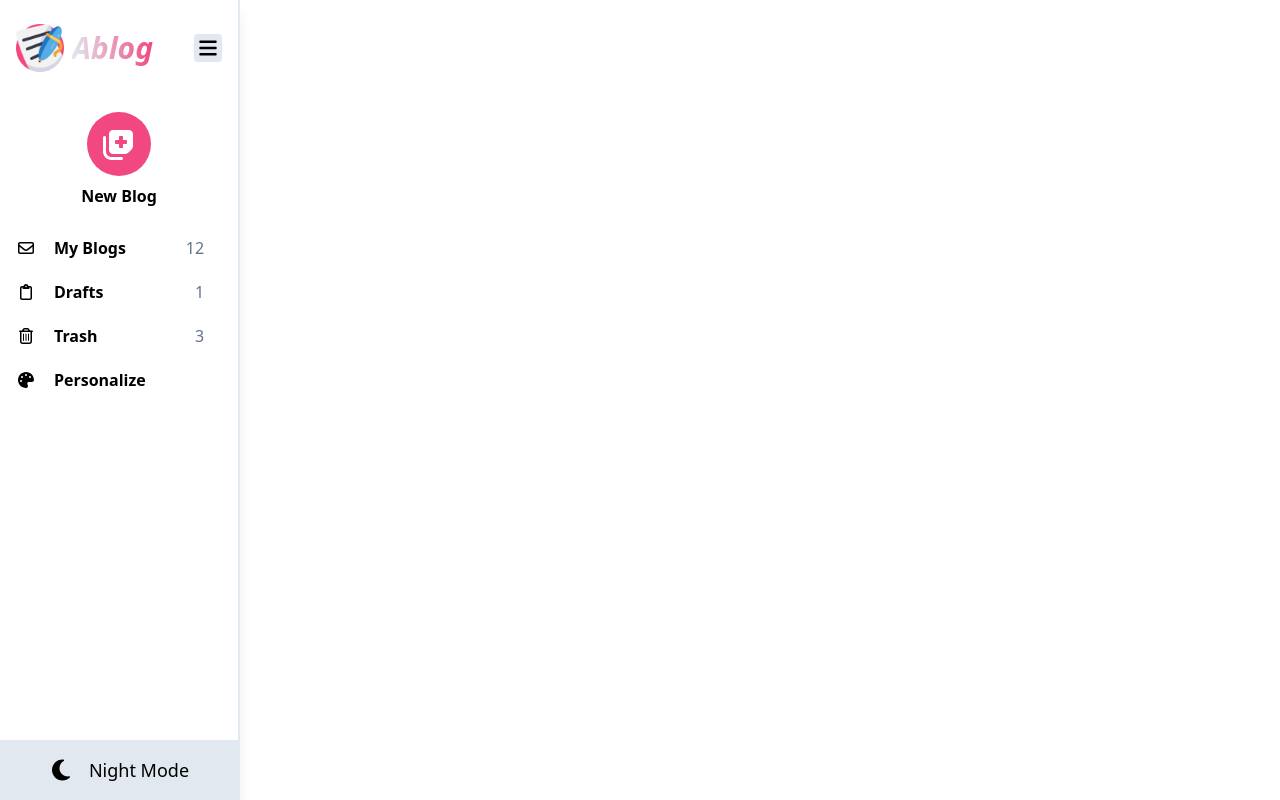
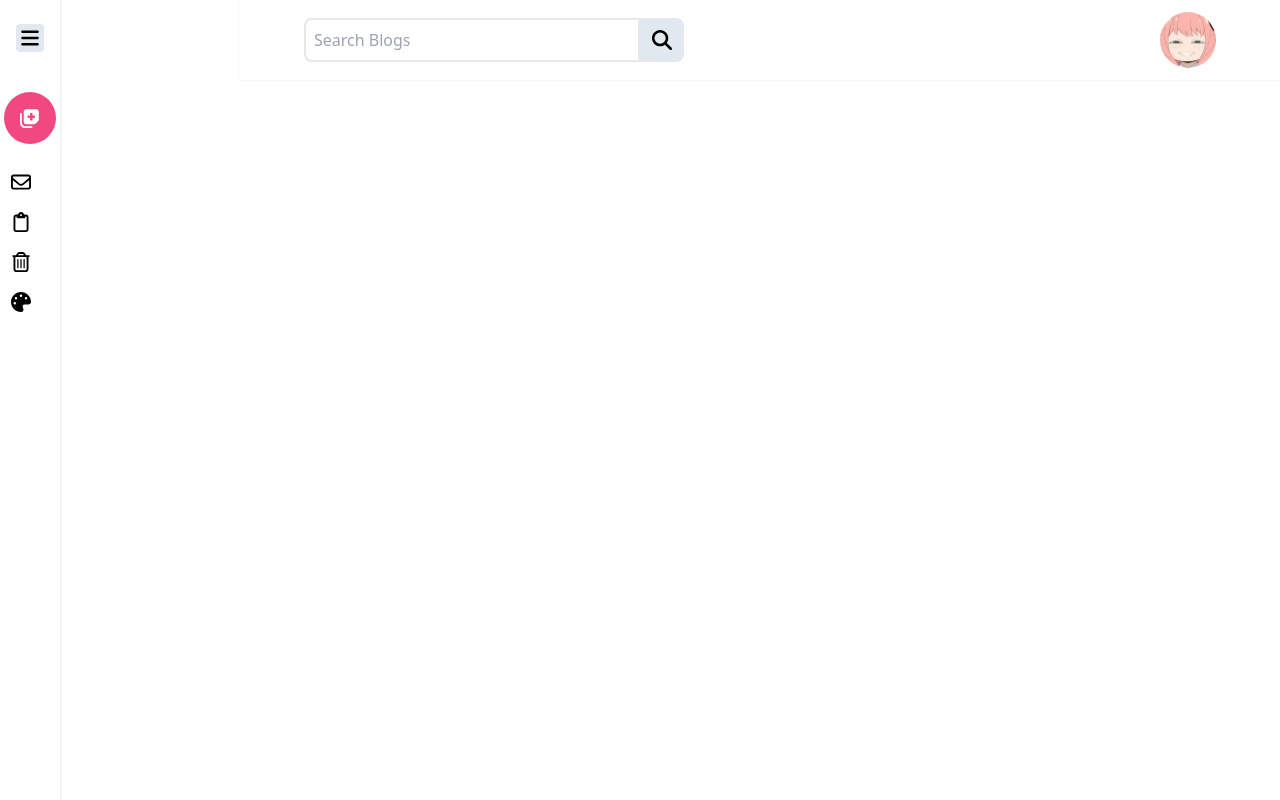
Before and after one commit to MarkGuo2002/Ablog, a React (Create React App) app in the folder ablog-app/: page / in a window 1280 px wide. Built offline with nearby package versions, Linux system fonts and the light colour scheme.

Commit message:
fixing sidebar...

```diff
--- a/ablog-app/src/App.js
+++ b/ablog-app/src/App.js
@@ -1,9 +1,13 @@
+import { useState } from 'react';
 import Sidebar from './components/Sidebar';
+import Navbar from './components/Navbar';
 
 function App() {
+  const [toggleSidebar, setToggleSidebar] = useState(false);
   return (
     <div className='flex'>
-      <Sidebar />
+      <Sidebar toggleSidebar={toggleSidebar} setToggleSidebar={setToggleSidebar}/>
+      <Navbar toggleSidebar={toggleSidebar}/>
     </div>
   );
 }
--- /dev/null
+++ b/ablog-app/src/components/Navbar.js
@@ -0,0 +1,31 @@
+import { FaMagnifyingGlass, FaMusic } from "react-icons/fa6";
+import anya from "../assets/anya.jpg"
+
+const Navbar = () => {
+    return(
+        <div className="wrapper ml-60 w-full h-20 shadow-sm flex items-center justify-between px-16">
+
+                <SearchBar />
+                <Profile />
+
+
+
+        </div>
+
+    )
+}
+
+export default Navbar;
+
+const SearchBar = () => (
+    <div className='searchbar-container flex items-center  justify-center w-5/12'>
+        <input type='text' placeholder='Search Blogs' className='  w-full searchbar-input border-2 p-2 rounded-l-lg'/>
+        <i className='bg-slate-200  p-3 rounded-r-lg  hover:text-primaryStrong duration-150 cursor-pointer'><FaMagnifyingGlass size='20' /></i>
+    </div>
+)
+
+const Profile = () => (
+    <div>
+        <img className="rounded-full w-14 h-14" src={anya}/>
+    </div>
+)
--- a/ablog-app/src/components/Sidebar.js
+++ b/ablog-app/src/components/Sidebar.js
@@ -1,3 +1,5 @@
+import { useSidebarContext } from '../utils/SidebarContext';
+
 import Logo from '../assets/logo.png';
 import { FaNoteSticky, FaNotesMedical, FaBars, FaPalette, FaRegClipboard, FaRegEnvelope,
         FaRegTrashCan, FaMoon, FaRightToBracket, FaRegImage, FaRegCircleUser, FaMagnifyingGlass, FaMusic} from "react-icons/fa6";
@@ -5,28 +7,32 @@ import { FaNoteSticky, FaNotesMedical, FaBars, FaPalette, FaRegClipboard, FaRegE
 FaFile FaRegEnvelope
 */
 const Sidebar = () =>{
+    const { toggleSidebar, setToggleSidebar } = useSidebarContext();
     return(
-        <div className="fixed top-0 left-0 h-screen w-60 flex flex-col bg-white border-r-slate-200 border-r-2 shadow-lg">
+        <div className={`${toggleSidebar ? 'w-60' : 'w-18'}  block fixed top-0 left-0 h-screen flex flex-col border-r-2 border-[#f5f5f5] bg-white transition-all duration-300 ease-in-out`} >
             <div className='logo-burger flex justify-start items-center px-4 pt-6 pb-2'>
-                <div className='flex items-center'>
-                    <img src={Logo} alt="Logo" className="w-12 h-12" />
-                    <p className=' text-3xl text-primaryStrong font-bold italic mx-2 bg-gradient-to-r from-slate-200 to-primaryStrong text-transparent bg-clip-text'>Ablog</p>
+                <div className={`${toggleSidebar ? 'block' : 'hidden'} flex items-center`}>
+                    <img src={Logo} alt="Logo" className="w-8 h-8" />
+                    <p className= 'text-3xl text-primaryStrong font-bold italic ml-4 bg-gradient-to-r from-slate-200 to-primaryStrong text-transparent bg-clip-text'>Ablog</p>
                 </div>
-                <i className='ml-auto hover:rotate-90  hover:text-primaryStrong duration-200 ease-out p-1 bg-slate-200 rounded'><FaBars size='20' /></i>
+
+                <i  className='ml-auto hover:rotate-90  hover:text-primaryStrong duration-200 ease-out p-1 bg-slate-200 rounded cursor-pointer'
+                    onClick={ () => setToggleSidebar(!toggleSidebar)}><FaBars size='20' />
+                </i>
             </div>
 
 
             <div className='new-blog flex flex-col gap-2 items-center mt-8 group cursor-pointer'>
-                <i className='bg-primaryStrong text-white p-4 rounded-full group-hover:bg-selectedPrimaryStrong duration-200'><FaNotesMedical size='32' /></i>
-                <p className=' font-bold parent-selected'>New Blog</p>
+                <i className='bg-primaryStrong text-white p-4 rounded-full group-hover:bg-selectedPrimaryStrong group-hover:text-primary duration-200'><FaNotesMedical size='20' /></i>
+                <p className={`${!toggleSidebar && 'hidden'} font-bold parent-selected`}>New Blog</p>
             </div>
 
 
             <div className='sidebar-options-container flex flex-col items-center justify-center gap-1 mt-5' >
-                <SidebarOption icon={ <FaRegEnvelope/>} text='My Blogs' number='12'/>
-                <SidebarOption icon={ <FaRegClipboard/>} text='Drafts' number='1'/>
-                <SidebarOption icon={ <FaRegTrashCan/>} text='Trash' number='3'/>
-                <SidebarOption icon={ <FaPalette/>} text='Personalize'/>
+                <SidebarOption icon={ <FaRegEnvelope size='20'/>} text='My Blogs' number='12'/>
+                <SidebarOption icon={ <FaRegClipboard size='20'/>} text='Drafts' number='1'/>
+                <SidebarOption icon={ <FaRegTrashCan size='20'/>} text='Trash' number='3'/>
+                <SidebarOption icon={ <FaPalette size='20'/>} text='Personalize'/>
             </div>
 
             <NightMode />
@@ -36,36 +42,33 @@ const Sidebar = () =>{
     )
 }
 
-// const SidebarIcon = ({ icon }) => (
-//     <div className='sidebar-icon'>
-//         {icon}
-//     </div>
-// )
+// `${!toggleSidebar && 'hidden'}`
 
-
-//<SidebarIcon icon={ <FaNoteSticky size="28" /> } />
-
-const SidebarOption = ({ icon, text, number = "" }) => (
+const SidebarOption = ({ icon, text, number = "" }) => {
+    const { toggleSidebar } = useSidebarContext();
+    return (
         <div className='sidebar-option group'>
-        <div className='sidebar-icon flex content-center text-black group-hover:rotate-12 group-hover:translate-x-1 group-hover:text-primaryStrong duration-100 mr-5'   >
+            <div className='sidebar-icon flex content-center justify-center text-black group-hover:rotate-12 group-hover:translate-x-1 group-hover:text-primaryStrong duration-100'>
                 {icon}
             </div>
-        <div className='font-semibold'>
+            <div className={`ml-5 font-semibold ${!toggleSidebar && 'hidden'}`}>
                 {text}
             </div>
-        <div className=' text-slate-500 ml-auto mr-4'>
+            <div className={`text-slate-500 ml-auto mr-4 ${!toggleSidebar && 'hidden'}`}>
                 {number}
             </div>
         </div>
-)
+    );
+};
 
-const NightMode = () => (
+
+const NightMode = () => {
     <div className='mt-auto bg-slate-200 p-4 flex items-center justify-center cursor-pointer hover:bg-slate-800 group'>
                 <i className='text-black group-hover:text-white duration-300'>
                     <FaMoon size='24'/>
                 </i>
                 <p className=' text-lg ml-4 group-hover:text-white duration-300'>Night Mode</p>
             </div>
-)
+}
 
 export default Sidebar;
--- a/ablog-app/src/index.css
+++ b/ablog-app/src/index.css
@@ -2,6 +2,9 @@
 @tailwind components;
 @tailwind utilities;
 
+.transition-width{
+    transition: width 0.3s;
+}
 /* .sidebar-icon {
         @apply relative flex items-center justify-center
                h-14 w-14 mx-4 my-2 rounded
--- a/ablog-app/src/index.js
+++ b/ablog-app/src/index.js
@@ -2,11 +2,11 @@ import React from 'react';
 import "./index.css";
 import ReactDOM from 'react-dom/client';
 import App from './App';
-
+import { SidebarProvider } from './utils/SidebarContext';
 
 const root = ReactDOM.createRoot(document.getElementById('root'));
 root.render(
-  <React.StrictMode>
+  <SidebarProvider>
     <App />
-  </React.StrictMode>
+  </SidebarProvider>
 );
--- /dev/null
+++ b/ablog-app/src/utils/SidebarContext.js
@@ -0,0 +1,15 @@
+import React, { createContext, useContext, useState } from 'react';
+
+const SidebarContext = createContext();
+
+export const useSidebarContext = () => useContext(SidebarContext);
+
+export const SidebarProvider = ({ children }) => {
+    const [toggleSidebar, setToggleSidebar] = useState(false);
+
+    return (
+        <SidebarContext.Provider value={{ toggleSidebar, setToggleSidebar }}>
+            {children}
+        </SidebarContext.Provider>
+    );
+};
--- a/ablog-app/tailwind.config.js
+++ b/ablog-app/tailwind.config.js
@@ -11,7 +11,7 @@ module.exports = {
           secondary: '#2176c4',
           primaryStrong: '#f14881',
           selectedPrimaryStrong: '#be3865'
-      }
+      },
 
     },
   },
```
Also changed, not shown: ablog-app/src/assets/anya.jpg (added). Lines whose indentation alone changed are shown as unchanged.
